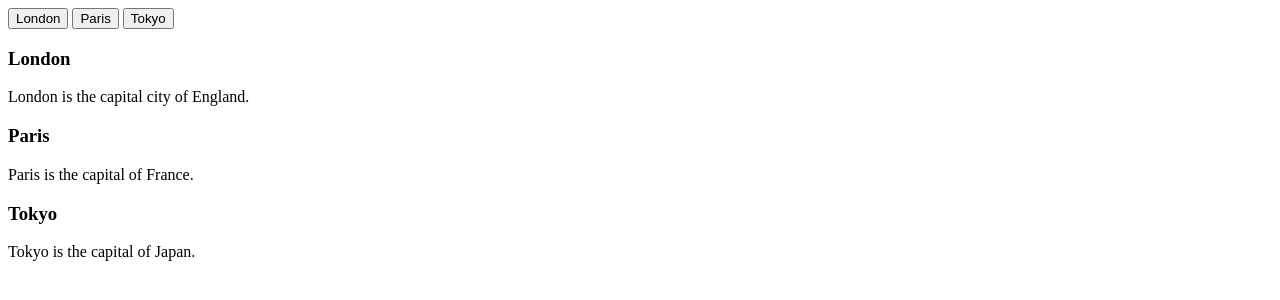
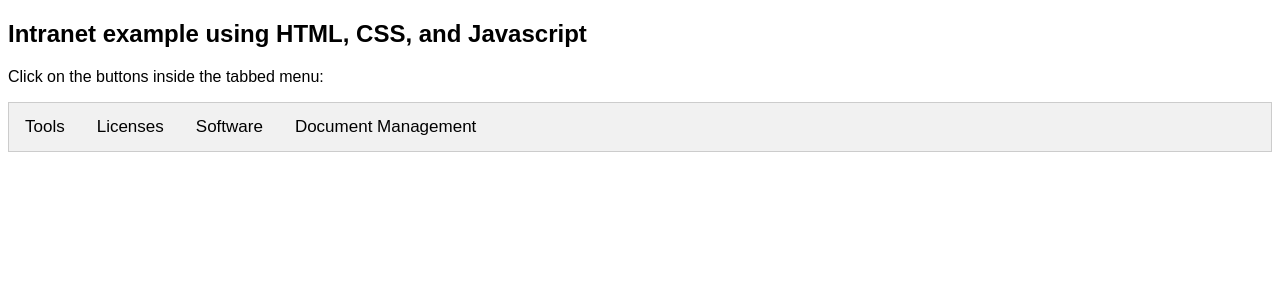
Before and after one commit to ryansplan/technicalwritingsamples, a plain HTML site: page simple website/index.html in a window 1280 px wide. Drawn offline with Linux system fonts and the light colour scheme.

Commit message:
Add files via upload

```diff
--- a/simple website/index.html
+++ b/simple website/index.html
@@ -1,22 +1,95 @@
-<!-- Tab links -->
+<!DOCTYPE html>
+<html>
+<head>
+<meta name="viewport" content="width=device-width, initial-scale=1">
+<style>
+body {font-family: Arial;}
+
+/* Style the tab */
+.tab {
+  overflow: hidden;
+  border: 1px solid #ccc;
+  background-color: #f1f1f1;
+}
+
+/* Style the buttons inside the tab */
+.tab button {
+  background-color: inherit;
+  float: left;
+  border: none;
+  outline: none;
+  cursor: pointer;
+  padding: 14px 16px;
+  transition: 0.3s;
+  font-size: 17px;
+}
+
+/* Change background color of buttons on hover */
+.tab button:hover {
+  background-color: #ddd;
+}
+
+/* Create an active/current tablink class */
+.tab button.active {
+  background-color: #ccc;
+}
+
+/* Style the tab content */
+.tabcontent {
+  display: none;
+  padding: 6px 12px;
+  border: 1px solid #ccc;
+  border-top: none;
+}
+</style>
+</head>
+<body>
+
+<h2>Intranet example using HTML, CSS, and Javascript</h2>
+<p>Click on the buttons inside the tabbed menu:</p>
+
 <div class="tab">
-  <button class="tablinks" onclick="openCity(event, 'London')">London</button>
-  <button class="tablinks" onclick="openCity(event, 'Paris')">Paris</button>
-  <button class="tablinks" onclick="openCity(event, 'Tokyo')">Tokyo</button>
+  <button class="tablinks" onclick="openTab(event, 'Tools')">Tools</button>
+  <button class="tablinks" onclick="openTab(event, 'Licenses')">Licenses</button>
+  <button class="tablinks" onclick="openTab(event, 'Software')">Software</button>
+ <button class="tablinks" onclick="openTab(event, 'Document Management')">Document Management</button>
 </div>
 
-<!-- Tab content -->
-<div id="London" class="tabcontent">
-  <h3>London</h3>
-  <p>London is the capital city of England.</p>
+<div id="Tools" class="tabcontent">
+  <h3>Tools</h3>
+  <p>Repository where software tools are stored.</p>
 </div>
 
-<div id="Paris" class="tabcontent">
-  <h3>Paris</h3>
-  <p>Paris is the capital of France.</p>
+<div id="Licenses" class="tabcontent">
+  <h3>Licenses</h3>
+  <p>Click the following links for licenses.</p>
 </div>
 
-<div id="Tokyo" class="tabcontent">
-  <h3>Tokyo</h3>
-  <p>Tokyo is the capital of Japan.</p>
+<div id="Software" class="tabcontent">
+  <h3>Software</h3>
+  <p>A list of required software.</p>
 </div>
+
+<div id="Document Management" class="tabcontent">
+  <h3>Document Management</h3>
+  <p>.</p>
+</div>
+
+<script>
+function openTab(evt, cityName) {
+  var i, tabcontent, tablinks;
+  tabcontent = document.getElementsByClassName("tabcontent");
+  for (i = 0; i < tabcontent.length; i++) {
+    tabcontent[i].style.display = "none";
+  }
+  tablinks = document.getElementsByClassName("tablinks");
+  for (i = 0; i < tablinks.length; i++) {
+    tablinks[i].className = tablinks[i].className.replace(" active", "");
+  }
+  document.getElementById(cityName).style.display = "block";
+  evt.currentTarget.className += " active";
+}
+</script>
+
+</body>
+</html>
```
